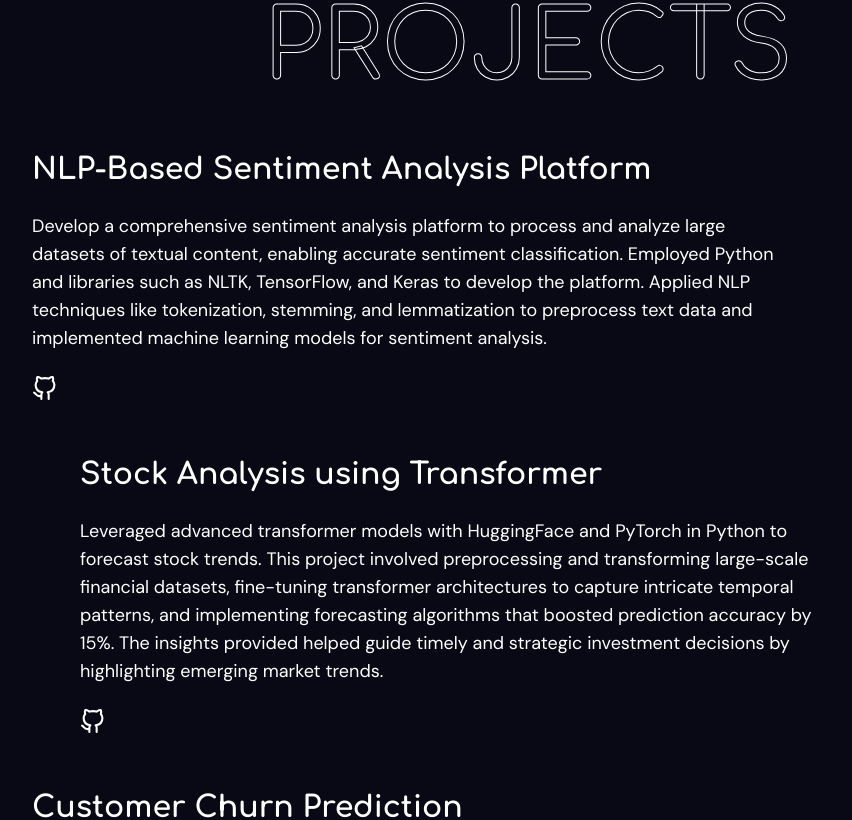
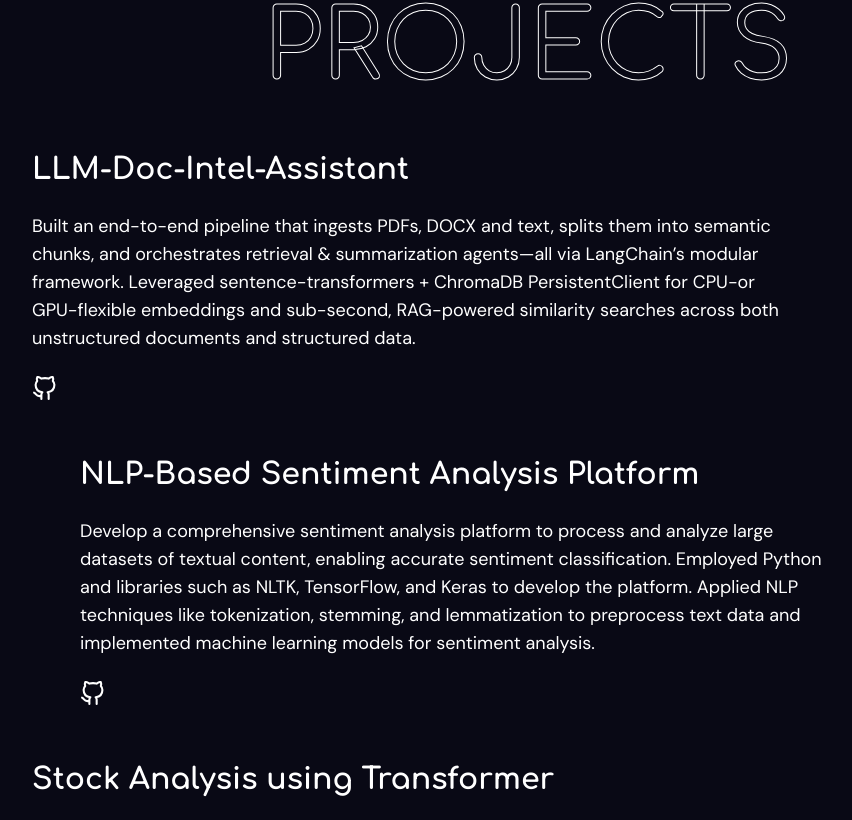
Before and after one commit to Vimarsh07/Portfolio, a Next.js app: page / in a window 1280 px wide. Shown: the part 2184-3004 px from the top of the page, without its empty margins (240-1092 px from the left). Built offline with nearby package versions, Linux system fonts and the light colour scheme.

Commit message:
project changes

```diff
--- a/Components/data/ProjectData.js
+++ b/Components/data/ProjectData.js
@@ -1,6 +1,13 @@
 /** @format */
 
 export const Data = {
+
+
+  "LLM-Doc-Intel-Assistant": {
+    description: `Built an end-to-end pipeline that ingests PDFs, DOCX and text, splits them into semantic chunks, and orchestrates retrieval & summarization agents—all via LangChain’s modular framework.
+    Leveraged sentence-transformers + ChromaDB PersistentClient for CPU-or GPU-flexible embeddings and sub-second, RAG-powered similarity searches across both unstructured documents and structured data.`,
+    githubLink: "https://github.com/Vimarsh07/LLM-Doc-Intel-Assistant",
+  },
 
   "NLP-Based Sentiment Analysis Platform ":
   {
```
